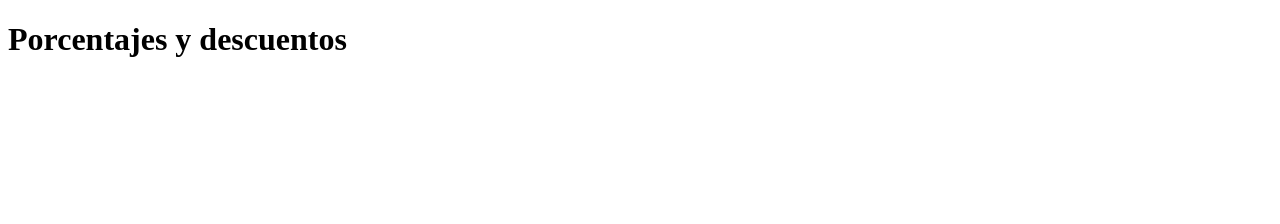
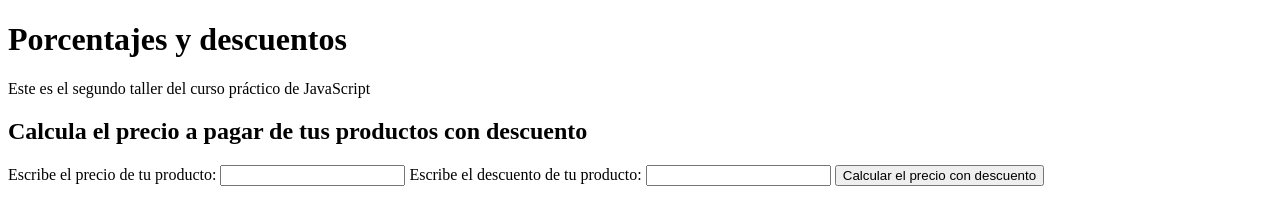
Before and after one commit to Isaac953/platzi-curso-practico-javascript, a plain HTML site: page descuentos.html in a window 1280 px wide. Drawn offline with Linux system fonts and the light colour scheme.

Commit message:
Clase 12: Escribiendo HTML desde JavaScript

```diff
--- a/descuentos.html
+++ b/descuentos.html
@@ -9,7 +9,28 @@
     </title>
   </head>
   <body>
-    <h1>Porcentajes y descuentos</h1>
+    <header class="header">
+      <h1 class="header__title">Porcentajes y descuentos</h1>
+      <p class="header__subtitle">
+        Este es el segundo taller del curso práctico de JavaScript
+      </p>
+    </header>
+
+    <section>
+      <h2>Calcula el precio a pagar de tus productos con descuento</h2>
+      <form>
+        <label for="InputPrice">Escribe el precio de tu producto:</label>
+        <input id="InputPrice" type="number" />
+
+        <label for="InputDiscount">Escribe el descuento de tu producto:</label>
+        <input id="InputDiscount" type="number" />
+        <button type="button" onclick="onClickButtonPriceDiscount()">
+          Calcular el precio con descuento
+        </button>
+
+        <p id="ResultP"></p>
+      </form>
+    </section>
   </body>
   <script src="./descuentos.js"></script>
 </html>
--- a/descuentos.js
+++ b/descuentos.js
@@ -17,3 +17,16 @@ calcularPrecioConDescuento(300, 20);
 //         precioConDescuento,
 //     }
 // )
+
+function onClickButtonPriceDiscount() {
+    const inputPrice = document.getElementById("InputPrice");
+    const priceValue = inputPrice.value;
+
+    const inputDiscount = document.getElementById("InputDiscount");
+    const discountValue = inputDiscount.value;
+
+    const precioConDescuento = calcularPrecioConDescuento(priceValue, discountValue);
+
+    const resultP = document.getElementById("ResultP");
+    resultP.innerText = "El precio con descuento son: $" + precioConDescuento;
+}
```
